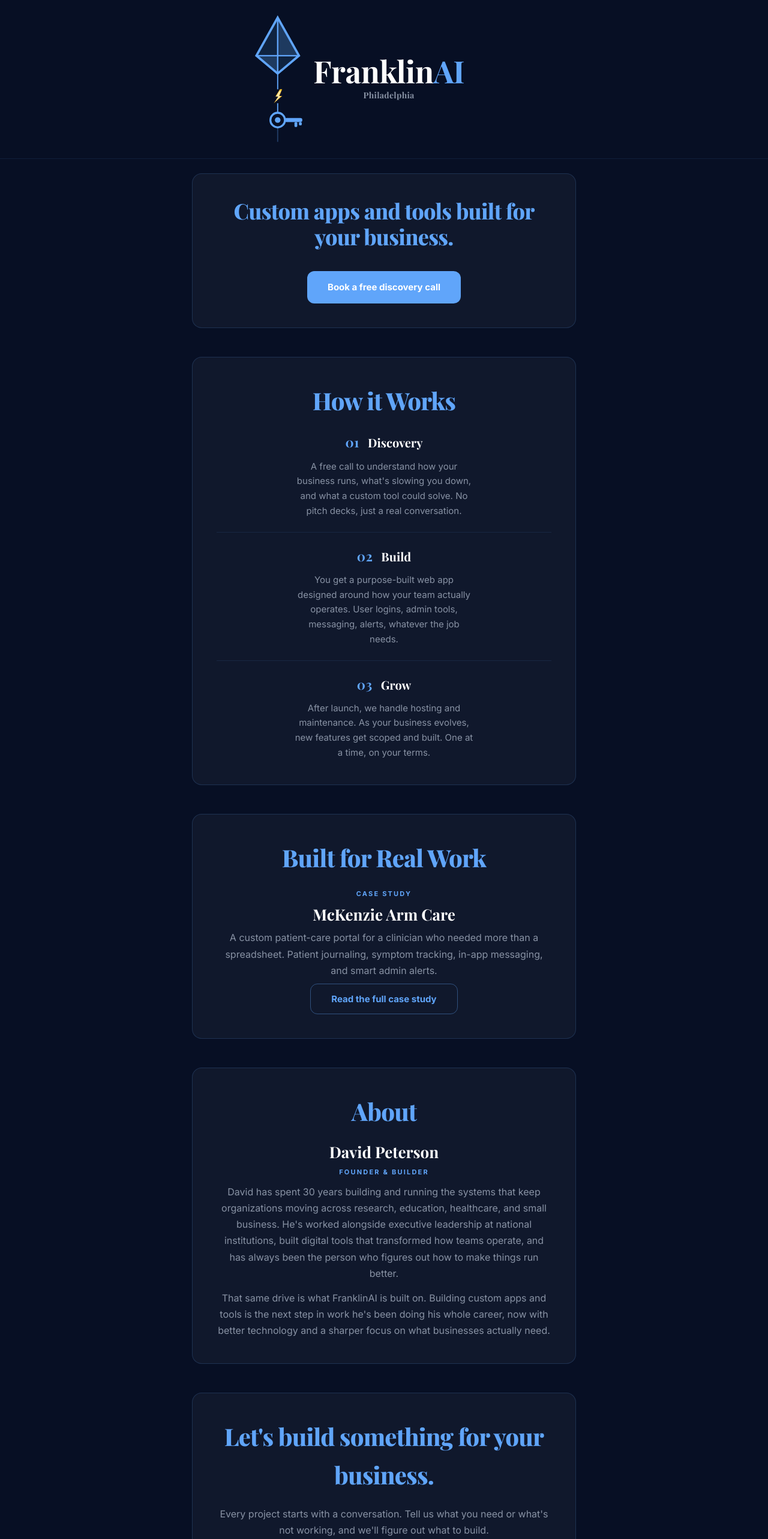
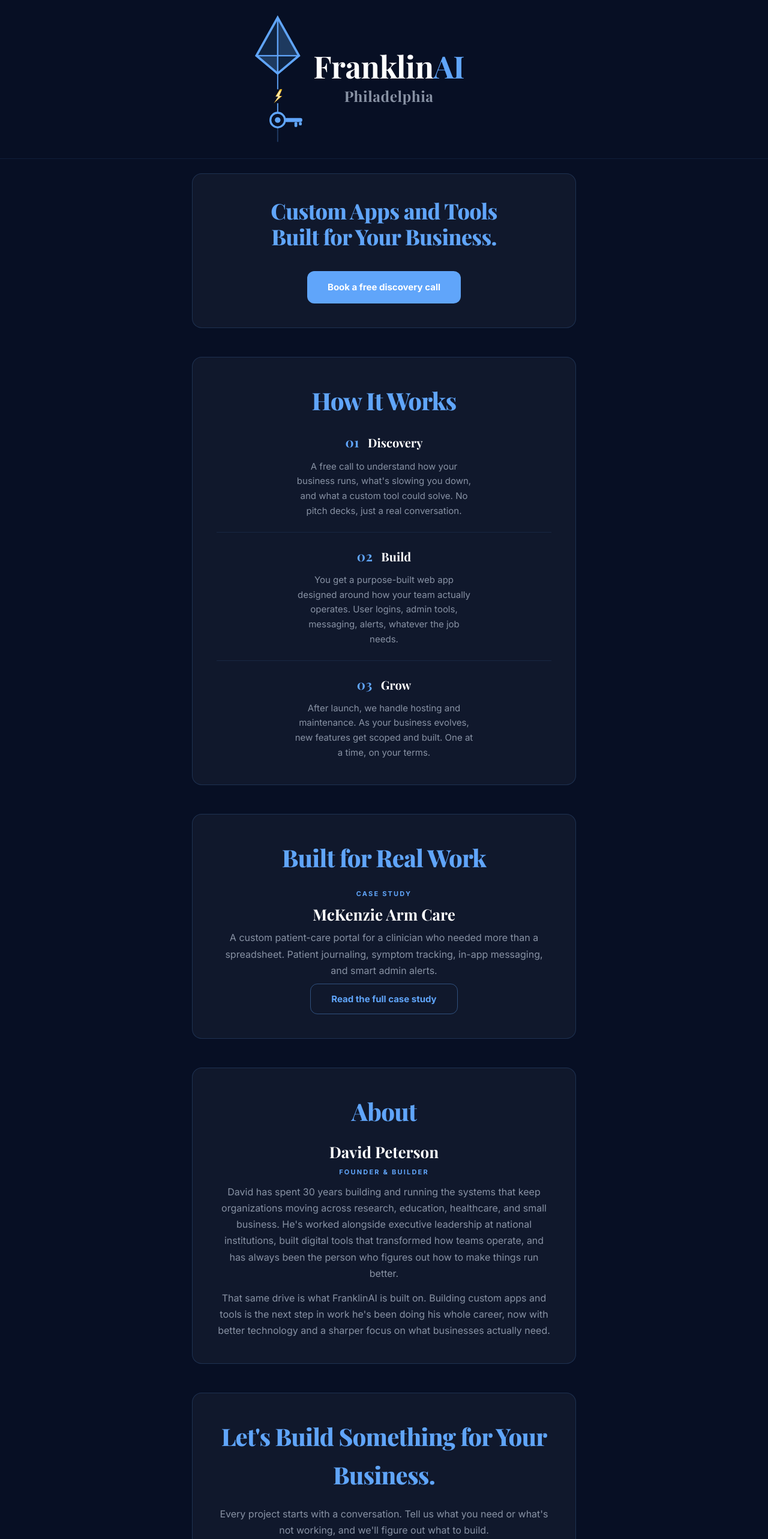
Before and after one commit to besoulful-design/franklinai-v2, a React (Vite) app: page / in a window 1280 px wide. Shown: the top 2566 px of the page at 60% size. Built offline with nearby package versions, Linux system fonts and the light colour scheme; a web font is replaced by a local one.

Commit message:
Title case headings, hero line break, Philadelphia size up

```diff
--- a/src/App.jsx
+++ b/src/App.jsx
@@ -48,7 +48,7 @@ function Nav() {
             <span className="site-nav__name">
               Franklin<span className="site-nav__ai">AI</span>
             </span>
-            <span className="site-nav__city">Philadelphia</span>
+            <span className="site-nav__city" style={{ fontSize: '24.5px' }}>Philadelphia</span>
           </div>
         </a>
       </div>
@@ -62,7 +62,7 @@ function Hero() {
       <div className="container">
         <div className="site-card">
           <h1 className="hero__headline">
-            Custom apps and tools built for your business.
+            Custom Apps and Tools<br />Built for Your Business.
           </h1>
           <a href="#discovery" className="btn btn--primary">
             Book a free discovery call
@@ -96,7 +96,7 @@ function HowItWorks() {
     <section className="section">
       <div className="container">
         <div className="site-card">
-          <h2 className="card-heading">How it Works</h2>
+          <h2 className="card-heading">How It Works</h2>
           <div className="step-stack">
             {steps.map(step => (
               <div key={step.number} className="step-item">
@@ -209,7 +209,7 @@ function DiscoveryCTA() {
     <section className="section" id="discovery">
       <div className="container">
         <div className="site-card">
-          <h2 className="card-heading">Let's build something for your business.</h2>
+          <h2 className="card-heading">Let's Build Something for Your Business.</h2>
           <p className="card-text">
             Every project starts with a conversation. Tell us what you need or what's not working,
             and we'll figure out what to build.
@@ -234,7 +234,7 @@ function Footer() {
             <span className="site-footer__name">
               Franklin<span className="site-footer__ai">AI</span>
             </span>
-            <span className="site-footer__city">Philadelphia</span>
+            <span className="site-footer__city" style={{ fontSize: '21px' }}>Philadelphia</span>
           </div>
         </a>
         <a href="mailto:david@franklinaisolutions.com" className="site-footer__email">
```
